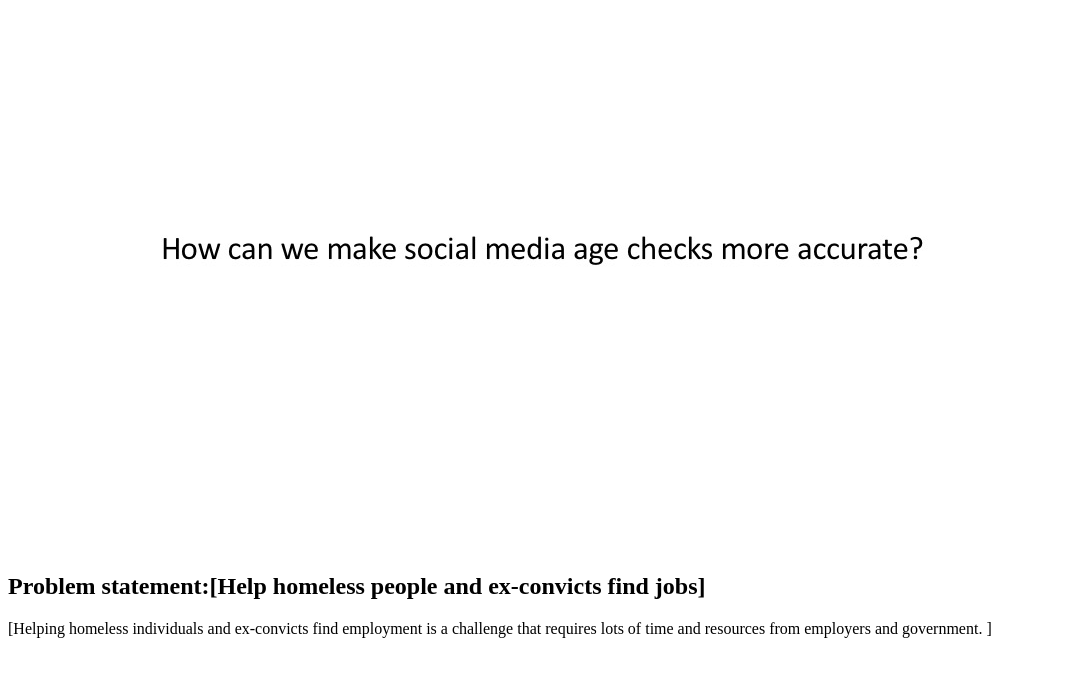
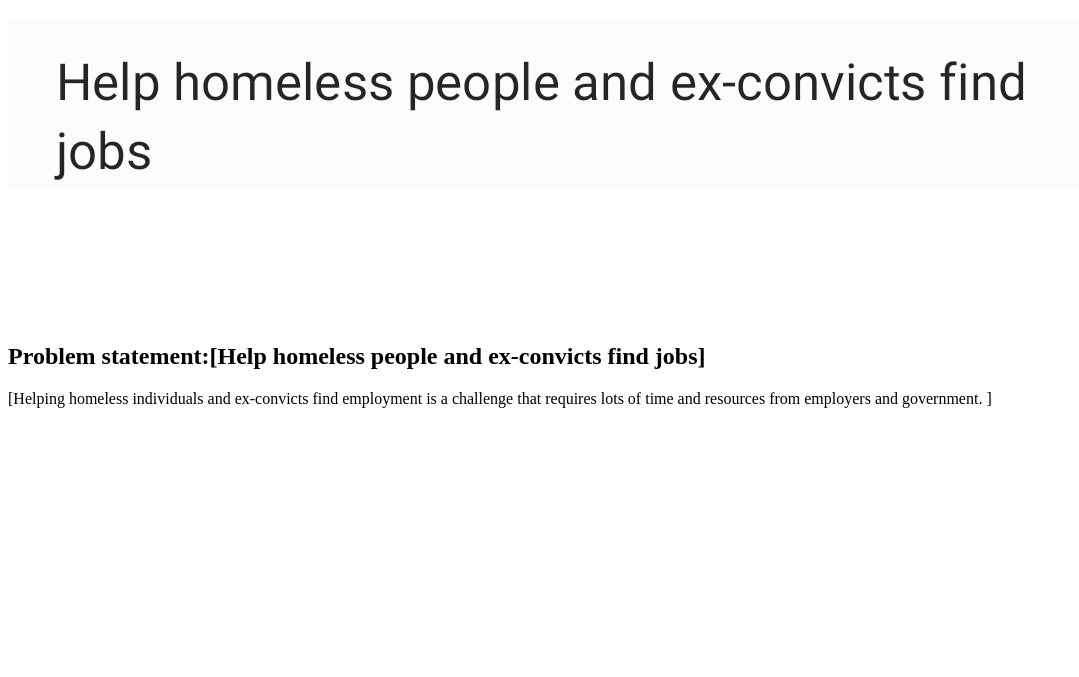
Before and after one commit to MarkSand803/MarkSand803.github.io, a plain HTML site: page index.html in a window 1280 px wide. Shown: the part 61-738 px from the top of the page, without its empty margins (0-1079 px from the left). Drawn offline with Linux system fonts and the light colour scheme.

Commit message:
Update index.html

```diff
--- a/index.html
+++ b/index.html
@@ -6,7 +6,7 @@
  <body>
   <h1>Markael Sanders</h1>
   <section class="assign">
-   <img src="IMG_2810.jpg" />
+   <img src="Images/CSCE (Find Jobs).jpg" />
    <section class="assign-det">
     <h2>Problem statement:[Help homeless people and ex-convicts find jobs]</h2>
     <p>
```
